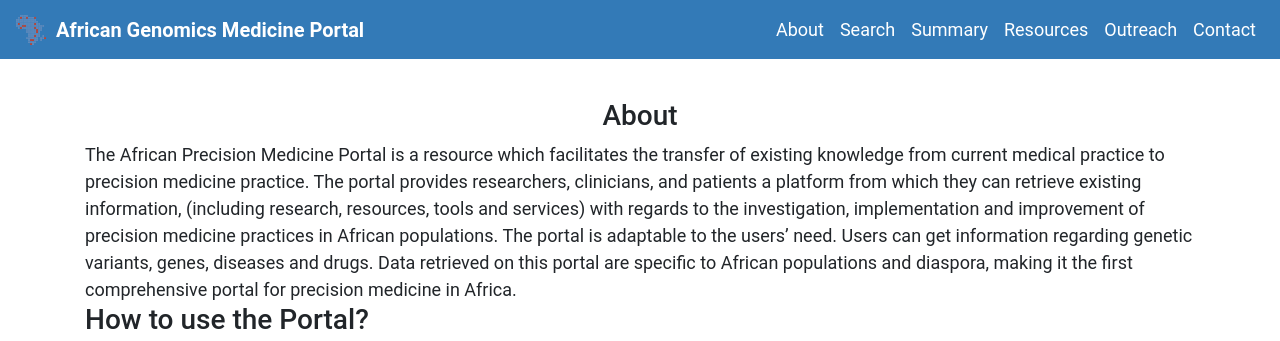
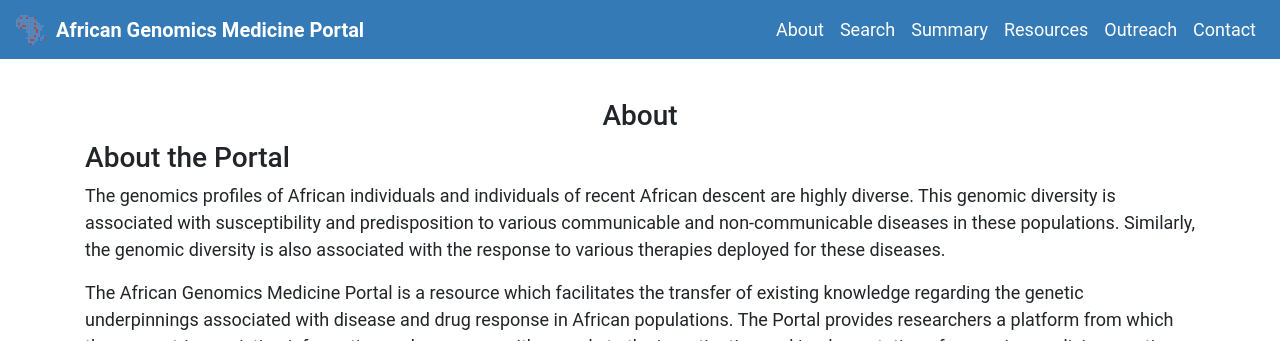
Before and after one commit to ziyaadparker/african_genomics_medicine_portal, a Django app: page /about/ in a window 1280 px wide. Shown: the top 341 px of the page. Run offline with Django 3.2, Linux system fonts and the light colour scheme; parts of the project's set-up code (start-up, migrations or seed data) failed here and were passed over; some libraries are stand-ins or nearby versions.

Commit message:
modify content on page

```diff
--- a/agmp_app/templates/about.html
+++ b/agmp_app/templates/about.html
@@ -5,26 +5,47 @@
 {% block content %}
 
 <h3 class="text-center">About</h3>
+<h3>About the Portal</h3>
 
-The African Precision Medicine Portal is a resource which facilitates the transfer of existing knowledge from current medical practice to precision medicine practice. The portal provides researchers, clinicians, and patients a platform from which they can retrieve existing information, (including research, resources, tools and services) with regards to the investigation, implementation and improvement of precision medicine practices in African populations.
-The portal is adaptable to the users’ need. Users can get information regarding genetic variants, genes, diseases and drugs. Data retrieved on this portal are specific to African populations and diaspora, making it the first comprehensive portal for precision medicine in Africa.
+<p>
+		The genomics profiles of African individuals and individuals of recent African
+		descent are highly diverse. This genomic diversity is associated with susceptibility
+		and predisposition to various communicable and non-communicable diseases in these populations.
+		Similarly, the genomic diversity is also associated with the response to various therapies deployed
+		for these diseases.
+</p>
+<p>
+		The African Genomics Medicine Portal is a resource which facilitates the transfer of existing
+		knowledge regarding the genetic underpinnings associated with disease and drug response in
+		African populations. The Portal provides researchers a platform from which they can retrieve
+		existing information and resources with regards to the investigation and implementation of
+		genomics medicine practices in African populations.
+</p>
+<p>
+		The Portal is adaptable to the user’s need and can retrieve information regarding genetic
+		variants, genes, diseases and drugs. Data retrieved on this Portal are specific to African
+		populations and diaspora, making it the first comprehensive Portal for genomics medicine in Africa.
+</p>
 
+<h3>Portal Objectives</h3>
+<ul>
+  <li>Provide genotype-phenotype associations as they pertain to African populations.</li>
+  <li>Provide pharmacogenomics information as they pertain to African populations.</li>
+  <li>Provide disease and genetic variation information as they pertain to African populations.</li>
+	<li>Access resources and materials to enable the implementation, education, and practice of genomics and precision medicine.</li>
+</ul>
 
 <h3>How to use the Portal?</h3>
 <iframe width="420" height="315" src="https://www.youtube.com/embed/A6XUVjK9W4o" frameborder="0" allowfullscreen></iframe>
-
 <iframe width="560" height="315" src="https://www.youtube.com/embed/HQKFgfMO5Sw" frameborder="0" allow="accelerometer; autoplay; encrypted-media; gyroscope; picture-in-picture" allowfullscreen></iframe>
 
 <h3>How to cite us?</h3>
-
 	<ul>
 	  <li>Article : Author, Title , journal , etc</li>
 	  <li>Publication</li>
 	</ul>
-
 	<ul>
 	  <li>The title of the portal article</li>
 	  <li>DOI:12343454567</li>
 	</ul>
-
 {% endblock %}
--- a/agmp_app/templates/outreach.html
+++ b/agmp_app/templates/outreach.html
@@ -5,7 +5,8 @@
 <h3 class="text-center">Outreach</h3>
 
 <h4>Events and workshops</h4>
-This following page contains a list of upcoming events and workshops relevant to precision medicine and pharmacogenomics
+The following page contains a list of upcoming events and workshops relevant to pharmacogenomics, and genomics and precision medicine.
+
 No events yet added
 
 <br></br>
```
Also changed, not shown: agmp_app/templates/contact.html (+13 -3 lines). Lines whose indentation alone changed are shown as unchanged.
